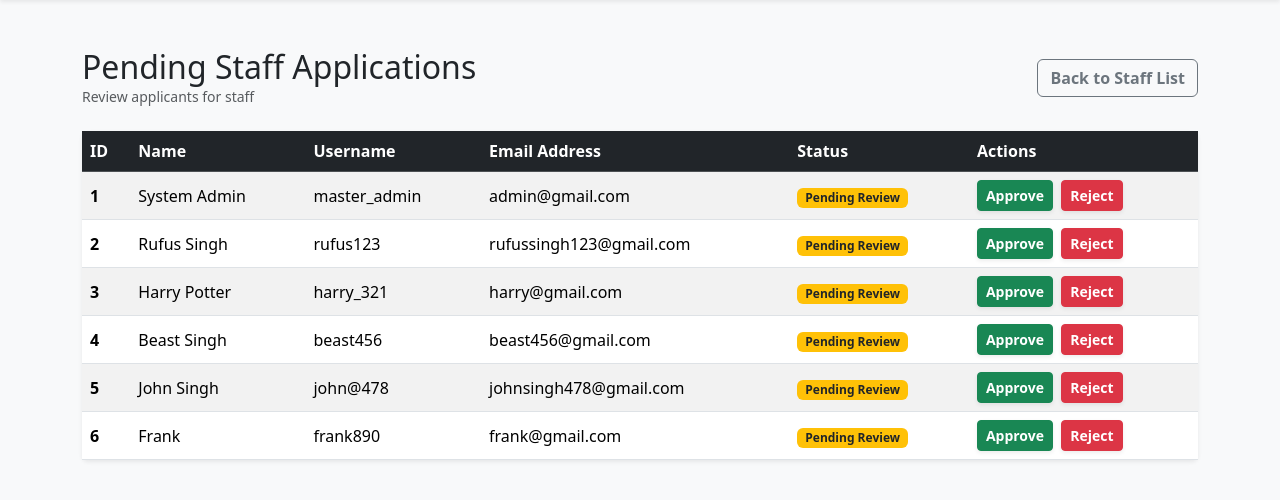
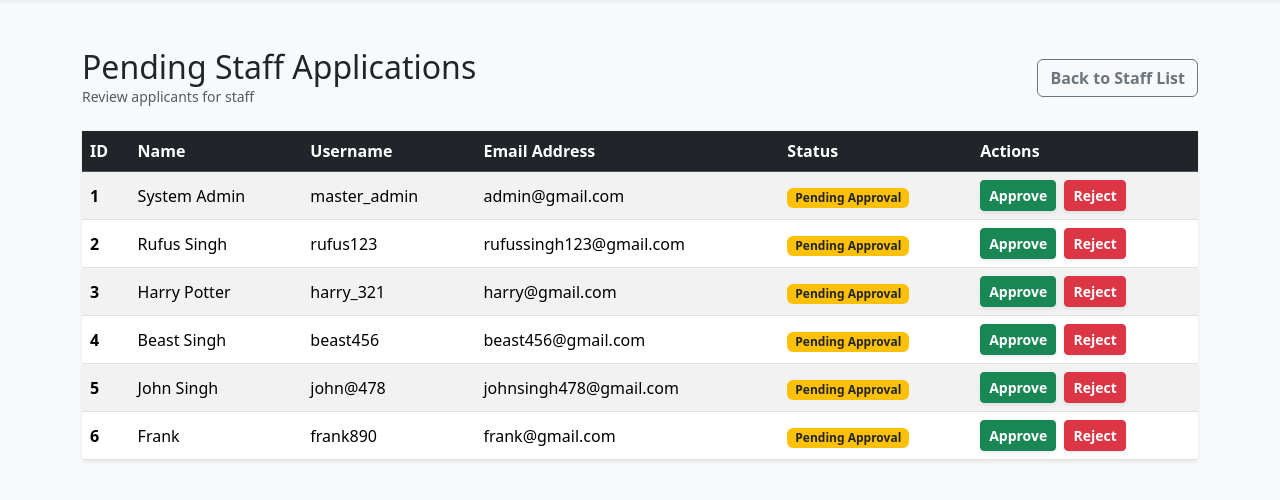
Before and after one commit to dishank-04/trekking-management-application, a Flask app: template app/templates/admin/staff_admin/staff_applications.html in a window 1280 px wide. Shown: the part 56-556 px from the top of the page. Run offline with Flask 3, Linux system fonts and the light colour scheme; the template is opened without the code that fills it: values that come from a table or form of the project are taken from there, others are empty.

Commit message:
Updated README.md File

```diff
--- a/app/templates/admin/staff_admin/staff_applications.html
+++ b/app/templates/admin/staff_admin/staff_applications.html
@@ -37,7 +37,7 @@
                             <td class="align-middle">{{ app.username }}</td>
                             <td class="align-middle">{{ app.email_id }}</td>
                             <td class="align-middle">
-                                <span class="badge bg-warning text-dark px-2 py-1">Pending Review</span>
+                                <span class="badge bg-warning text-dark px-2 py-1">Pending Approval</span>
                             </td>
                             <td class="align-middle">
                                 <form action="{{ url_for('admin.approve_staff', user_id=app.id) }}" method="POST" class="d-inline me-1">
```
Also changed, not shown: README.md, instance/madproject.db.
